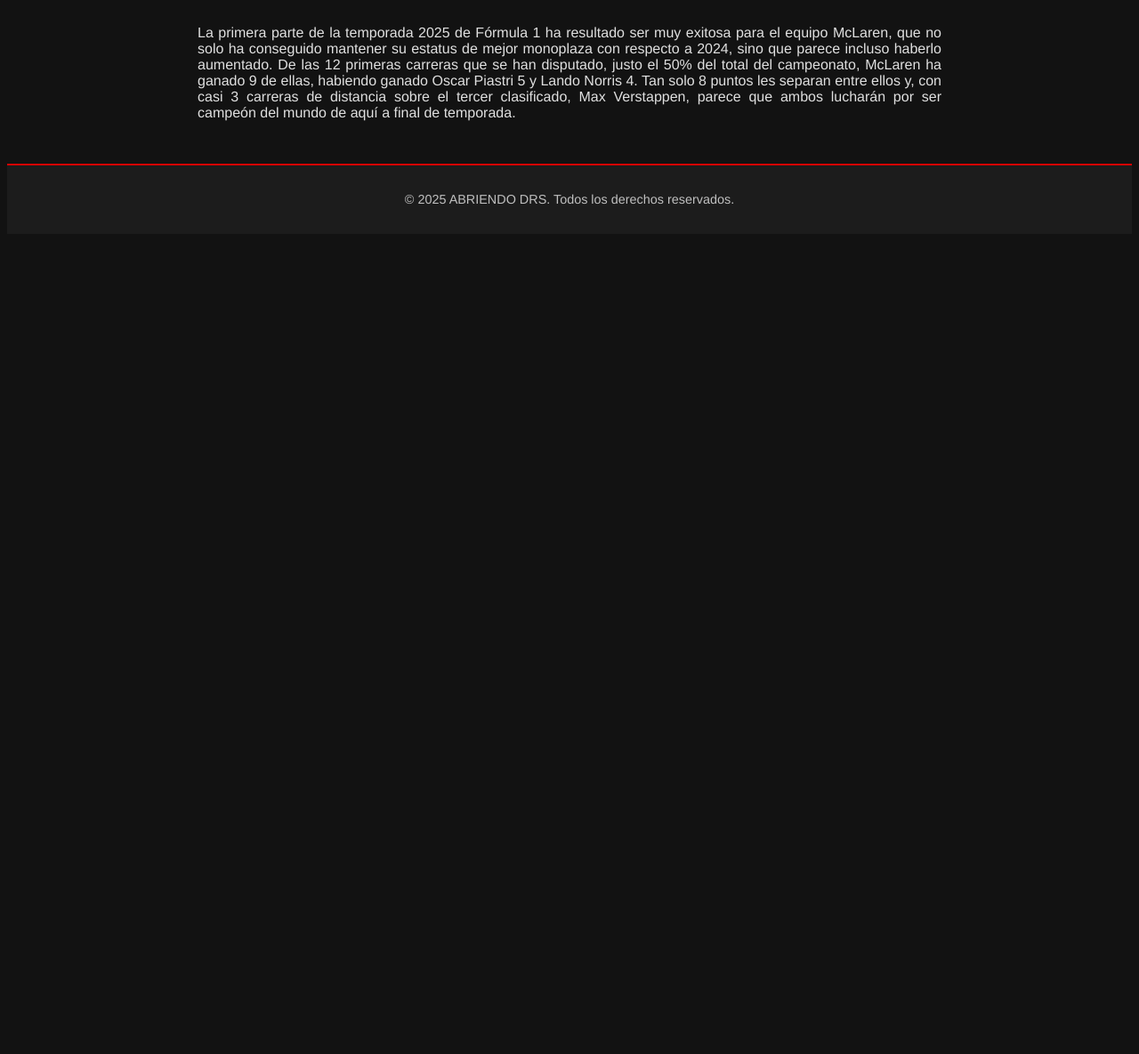
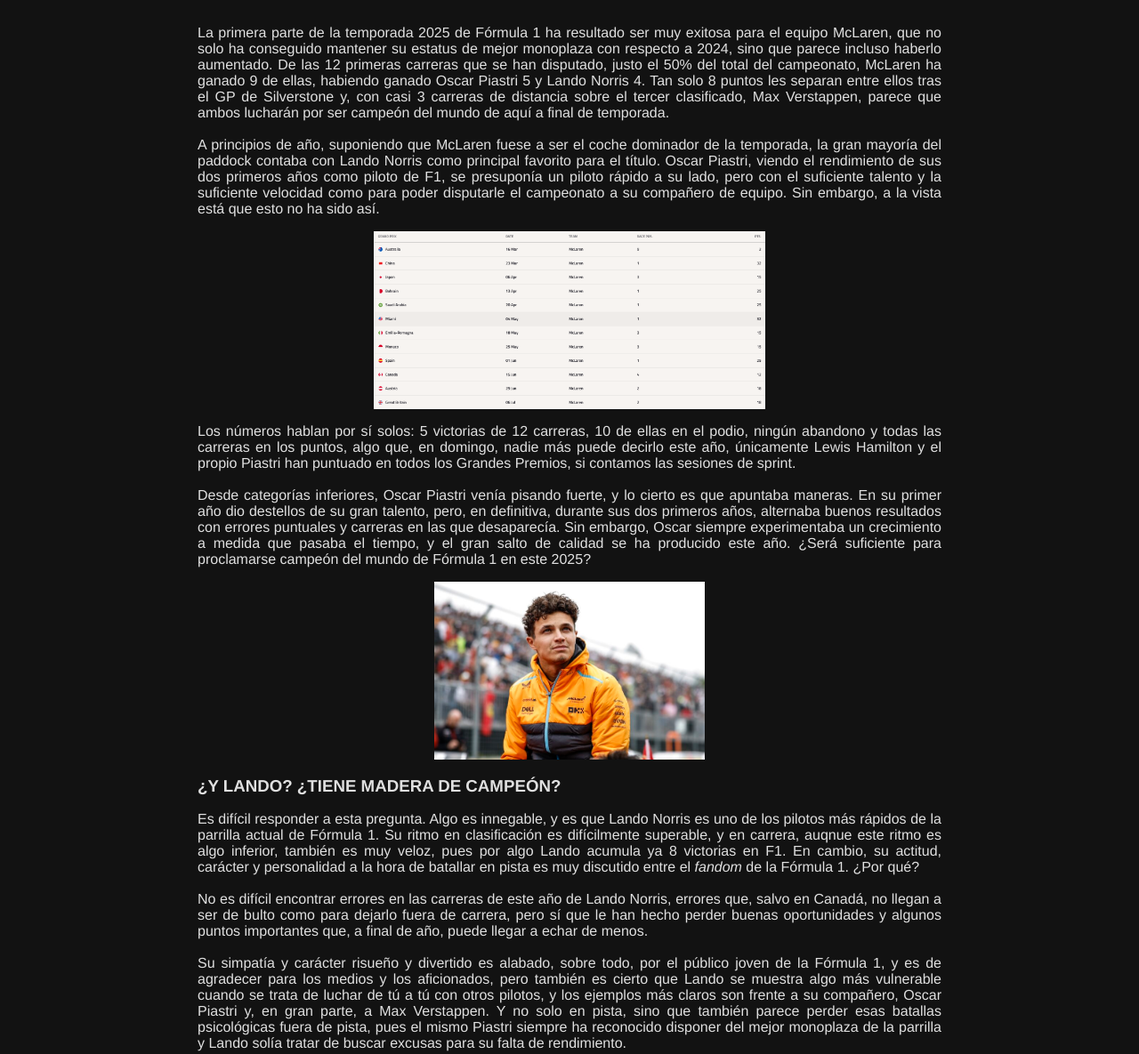
Before and after one commit to sergio-git22/DIARIO_F1, a plain HTML site: page articulos/articulo1.html in a window 1280 px wide. Shown: the part 839-2024 px from the top of the page at 89% size. Before the commit the page ends 1110 px from the top, so only its background shows below. Drawn offline with Linux system fonts and the light colour scheme.

Commit message:
articulo1

```diff
--- a/articulos/articulo1.html
+++ b/articulos/articulo1.html
@@ -53,7 +53,30 @@
         </div>
         <!-- COMIENZA TEXTO -->
          <div class="articulo">
-            <p>La primera parte de la temporada 2025 de Fórmula 1 ha resultado ser muy exitosa para el equipo McLaren, que no solo ha conseguido mantener su estatus de mejor monoplaza con respecto a 2024, sino que parece incluso haberlo aumentado. De las 12 primeras carreras que se han disputado, justo el 50% del total del campeonato, McLaren ha ganado 9 de ellas, habiendo ganado Oscar Piastri 5 y Lando Norris 4. Tan solo 8 puntos les separan entre ellos y, con casi 3 carreras de distancia sobre el tercer clasificado, Max Verstappen, parece que ambos lucharán por ser campeón del mundo de aquí a final de temporada.</p>
+            <p>La primera parte de la temporada 2025 de Fórmula 1 ha resultado ser muy exitosa para el equipo McLaren, que no solo ha conseguido mantener su estatus de mejor monoplaza con respecto a 2024, sino que parece incluso haberlo aumentado. De las 12 primeras carreras que se han disputado, justo el 50% del total del campeonato, McLaren ha ganado 9 de ellas, habiendo ganado Oscar Piastri 5 y Lando Norris 4. Tan solo 8 puntos les separan entre ellos tras el GP de Silverstone y, con casi 3 carreras de distancia sobre el tercer clasificado, Max Verstappen, parece que ambos lucharán por ser campeón del mundo de aquí a final de temporada.
+                <br/>
+                <br/>
+                A principios de año, suponiendo que McLaren fuese a ser el coche dominador de la temporada, la gran mayoría del paddock contaba con Lando Norris como principal favorito para el título. Oscar Piastri, viendo el rendimiento de sus dos primeros años como piloto de F1, se presuponía un piloto rápido a su lado, pero con el suficiente talento y la suficiente velocidad como para poder disputarle el campeonato a su compañero de equipo. Sin embargo, a la vista está que esto no ha sido así.
+            </p>
+            <img src="../imagenes/tempo_piastri.png" alt="Resultados de Piastri en 2025" id="tempo_piastri">
+            <p>Los números hablan por sí solos: 5 victorias de 12 carreras, 10 de ellas en el podio, ningún abandono y todas las carreras en los puntos, algo que, en domingo, nadie más puede decirlo este año, únicamente Lewis Hamilton y el propio Piastri han puntuado en todos los Grandes Premios, si contamos las sesiones de sprint.
+                <br/>
+                <br/>
+                Desde categorías inferiores, Oscar Piastri venía pisando fuerte, y lo cierto es que apuntaba maneras. En su primer año dio destellos de su gran talento, pero, en definitiva, durante sus dos primeros años, alternaba buenos resultados con errores puntuales y carreras en las que desaparecía. Sin embargo, Oscar siempre experimentaba un crecimiento a medida que pasaba el tiempo, y el gran salto de calidad se ha producido este año. ¿Será suficiente para proclamarse campeón del mundo de Fórmula 1 en este 2025?
+            </p>
+            <img src="../imagenes/norris.jpg" alt="Lando Norris" id="norris">
+            <h3>¿Y LANDO? ¿TIENE MADERA DE CAMPEÓN?</h3>
+            <p>Es difícil responder a esta pregunta. Algo es innegable, y es que Lando Norris es uno de los pilotos más rápidos de la parrilla actual de Fórmula 1. Su ritmo en clasificación es difícilmente superable, y en carrera, auqnue este ritmo es algo inferior, también es muy veloz, pues por algo Lando acumula ya 8 victorias en F1. En cambio, su actitud, carácter y personalidad a la hora de batallar en pista es muy discutido entre el <em>fandom</em> de la Fórmula 1. ¿Por qué?
+            <br/>
+            <br/>
+            No es difícil encontrar errores en las carreras de este año de Lando Norris, errores que, salvo en Canadá, no llegan a ser de bulto como para dejarlo fuera de carrera, pero sí que le han hecho perder buenas oportunidades y algunos puntos importantes que, a final de año, puede llegar a echar de menos.
+            <br/>
+            <br/>
+            Su simpatía y carácter risueño y divertido es alabado, sobre todo, por el público joven de la Fórmula 1, y es de agradecer para los medios y los aficionados, pero también es cierto que Lando se muestra algo más vulnerable cuando se trata de luchar de tú a tú con otros pilotos, y los ejemplos más claros son frente a su compañero, Oscar Piastri y, en gran parte, a Max Verstappen. Y no solo en pista, sino que también parece perder esas batallas psicológicas fuera de pista, pues el mismo Piastri siempre ha reconocido disponer del mejor monoplaza de la parrilla y Lando solía tratar de buscar excusas para su falta de rendimiento.
+            </p>
+            <!-- METER ALGO DE PUBLICIDAD -->
+            <img src="../imagenes/norrisVSpiastri.jpg" alt="Norris y Piastri peleando en pista" id="norrisVSpiastri">
+            <p>En definitiva, nos alegramos de que el nivel de los dos pilotos se haya equilibrado y así poder disfrutar de un campeonato reñido y apretado entre los dos, puesto que, visto el dominio de McLaren esta temporada, si no fuera por esta batalla, el 2025 sería un año bastante más aburrido. ¡Que comience la batalla!</p>
          </div>
       </main>
 
--- a/articulos/articulos.css
+++ b/articulos/articulos.css
@@ -139,6 +139,32 @@ main {
     text-align: justify;
 }
 
+#tempo_piastri {
+    margin: 0 auto;
+    max-width: 80%;
+    height: 200px;
+}
+
+#tempo_piastri:hover {
+    cursor: pointer;
+    transform: scale(1.5);
+}
+
+#norris {
+    margin: 0 auto;
+    max-width: 80%;
+    height: 200px;
+}
+
+.articulo h3 {
+    margin-bottom: 1px;
+}
+
+#norrisVSpiastri {
+    margin: 0 auto;
+    max-width: 80%;
+}
+
 /* FOOTER */
 footer {
     background-color: #1c1c1c;
```
Also changed, not shown: imagenes/norris.jpg (added), imagenes/norrisVSpiastri.jpg (added), imagenes/tempo_piastri.png (added).
